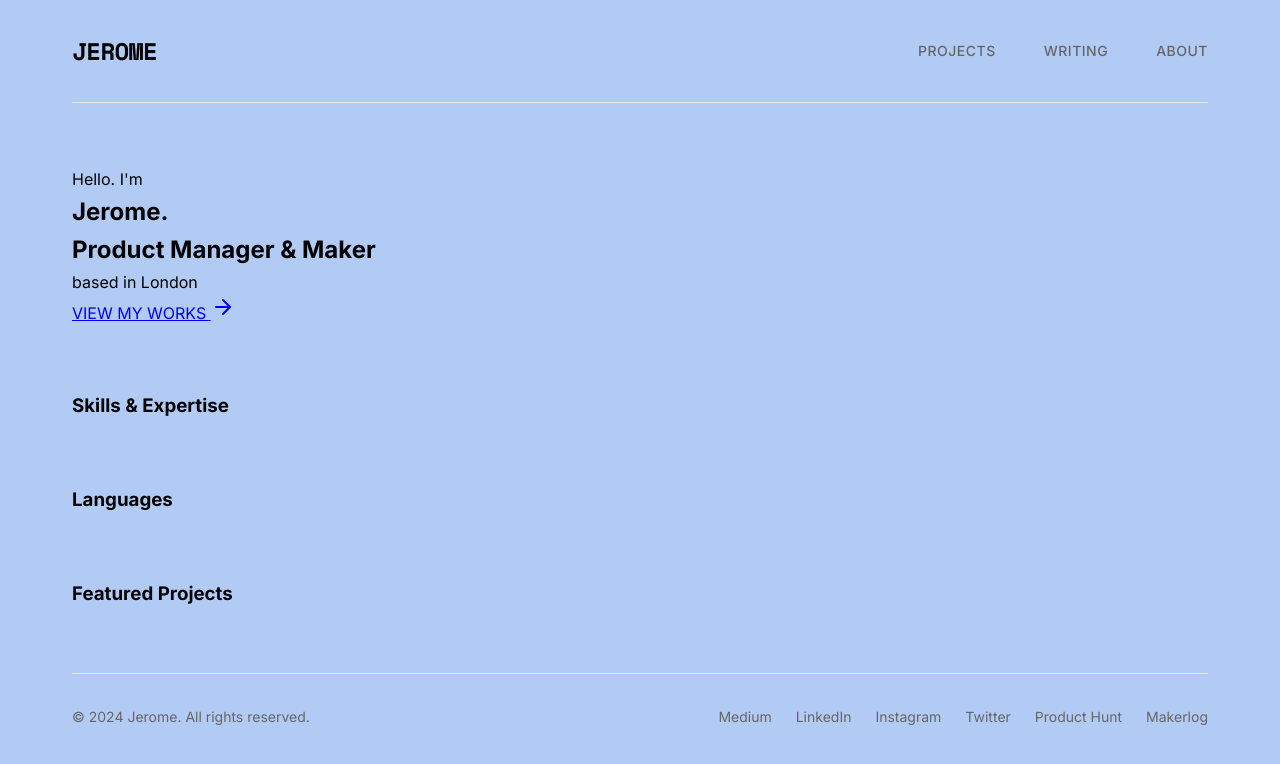
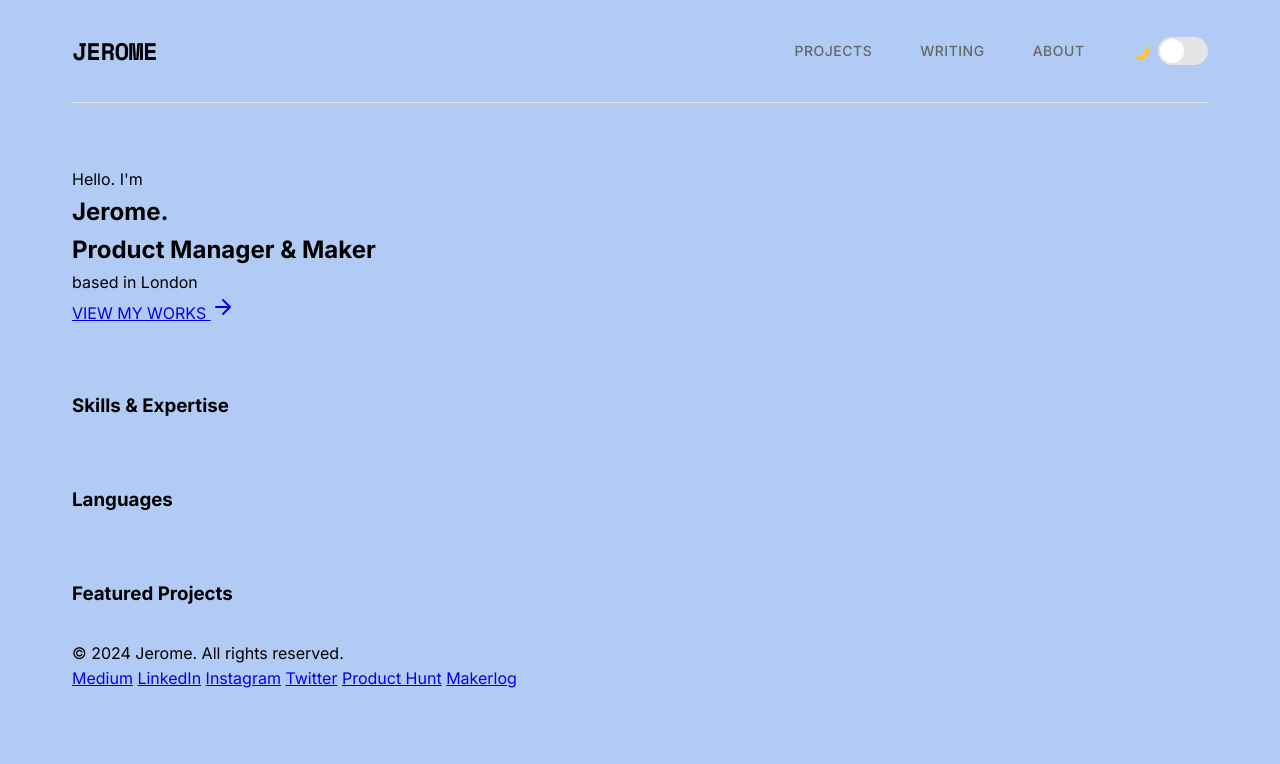
Before and after one commit to RomeQuite/finalOOP, a Django app: template myapp/templates/index.html in a window 1280 px wide. Shown: the top 764 px of the page. Run offline with Django 5.2, Linux system fonts and the light colour scheme; the template is opened without the code that fills it, so the values that code supplies are empty.

Commit message:
Add dark mode toggle with CSS variables and local storage persistence

```diff
--- a/myapp/templates/myapp/base.html
+++ b/myapp/templates/myapp/base.html
@@ -15,12 +15,35 @@
             box-sizing: border-box;
         }
 
+        :root {
+            --bg-primary: #b2cbf5;
+            --bg-secondary: #f5f5f5;
+            --text-primary: #000000;
+            --text-secondary: #666;
+            --border-color: #e5e5e5;
+            --card-bg: #ffffff;
+        }
+
+        html.dark-mode {
+            --bg-primary: #1a1a1a;
+            --bg-secondary: #2a2a2a;
+            --text-primary: #ffffff;
+            --text-secondary: #b0b0b0;
+            --border-color: #333333;
+            --card-bg: #ffffff;
+        }
+
         body {
             font-family: 'Inter', sans-serif;
-            background-color: #b2cbf5;
-            color: #000000;
+            background-color: var(--bg-primary);
+            color: var(--text-primary);
             line-height: 1.6;
             font-weight: 400;
+            transition: background-color 0.3s ease, color 0.3s ease;
+        }
+
+        html.dark-mode body {
+            color: var(--text-primary);
         }
 
         .container {
@@ -30,13 +53,51 @@
             padding: 0 2rem;
         }
 
+        /* ===== DARK MODE TOGGLE ===== */
+        .dark-mode-toggle {
+            display: flex;
+            align-items: center;
+            gap: 0.5rem;
+            cursor: pointer;
+            user-select: none;
+        }
+
+        .toggle-switch {
+            position: relative;
+            width: 50px;
+            height: 28px;
+            background-color: var(--border-color);
+            border-radius: 20px;
+            transition: background-color 0.3s ease;
+        }
+
+        .toggle-switch::after {
+            content: '';
+            position: absolute;
+            width: 24px;
+            height: 24px;
+            background-color: white;
+            border-radius: 50%;
+            top: 2px;
+            left: 2px;
+            transition: left 0.3s ease;
+        }
+
+        html.dark-mode .toggle-switch {
+            background-color: #4a4a4a;
+        }
+
+        html.dark-mode .toggle-switch::after {
+            left: 24px;
+        }
+
         /* ===== NAVIGATION ===== */
         .nav {
             display: flex;
             justify-content: space-between;
             align-items: center;
             padding: 2rem 0;
-            border-bottom: 1px solid #e5e5e5;
+            border-bottom: 1px solid var(--border-color);
             margin-bottom: 4rem;
         }
 
@@ -291,52 +356,49 @@
         }
 
         .newsletter-form .form-group {
-            margin-bottom: 1rem;
-        }
-
         .newsletter-form .email-input {
             width: 100%;
             padding: 0.75rem 1rem;
-            border: 1px solid #e5e5e5;
+            border: 1px solid var(--border-color);
+            background-color: var(--bg-primary);
+            color: var(--text-primary);
             font-family: 'Inter', sans-serif;
             font-size: 1rem;
         }
 
         .newsletter-form .email-input:focus {
             outline: none;
-            border-color: #000;
+            border-color: var(--text-primary);
         }
 
         .newsletter-form .subscribe-btn {
             width: 100%;
             padding: 0.75rem;
-            background-color: #000;
-            color: #fff;
+            background-color: var(--text-primary);
+            color: var(--bg-primary);
             border: none;
             font-family: 'Inter', sans-serif;
             font-size: 1rem;
             font-weight: 500;
             cursor: pointer;
-            transition: background-color 0.2s ease;
+            transition: opacity 0.2s ease;
         }
 
         .newsletter-form .subscribe-btn:hover {
-            background-color: #333;
-        }
-
+            opacity: 0.8;
         /* ===== FOOTER ===== */
         .footer {
             display: flex;
             justify-content: space-between;
             align-items: center;
             padding: 2rem 0;
-            border-top: 1px solid #e5e5e5;
+            border-top: 1px solid var(--border-color);
             margin-top: 4rem;
         }
 
         .copyright {
             font-size: 0.875rem;
-            color: #666;
+            color: var(--text-secondary);
         }
 
         .social-links {
@@ -345,10 +407,15 @@
         }
 
         .social-link {
-            color: #666;
+            color: var(--text-secondary);
             text-decoration: none;
             font-size: 0.875rem;
             transition: color 0.2s ease;
+        }
+
+        .social-link:hover {
+            color: var(--text-primary);
+        }   transition: color 0.2s ease;
         }
 
         .social-link:hover {
@@ -414,6 +481,28 @@
             }
         }
     </style>
+    <script>
+        // Dark mode initialization
+        function initDarkMode() {
+            const isDarkMode = localStorage.getItem('dark-mode') === 'true';
+            if (isDarkMode) {
+                document.documentElement.classList.add('dark-mode');
+            }
+        }
+
+        // Initialize on page load
+        document.addEventListener('DOMContentLoaded', initDarkMode);
+
+        // Also initialize immediately to prevent flash
+        initDarkMode();
+
+        function toggleDarkMode() {
+            const html = document.documentElement;
+            html.classList.toggle('dark-mode');
+            const isDarkMode = html.classList.contains('dark-mode');
+            localStorage.setItem('dark-mode', isDarkMode);
+        }
+    </script>
 </head>
 <body>
     <div class="container">
@@ -422,10 +511,16 @@
             <div class="logo">
                 <a href="{% url 'home' %}" style="text-decoration: none; color: inherit;">JEROME</a>
             </div>
-            <div class="nav-links">
-                <a href="{% url 'home' %}" class="nav-link {% if active_page == 'projects' %}active{% endif %}">PROJECTS</a>
-                <a href="{% url 'writing' %}" class="nav-link {% if active_page == 'writing' %}active{% endif %}">WRITING</a>
-                <a href="{% url 'about' %}" class="nav-link {% if active_page == 'about' %}active{% endif %}">ABOUT</a>
+            <div style="display: flex; gap: 3rem; align-items: center;">
+                <div class="nav-links">
+                    <a href="{% url 'home' %}" class="nav-link {% if active_page == 'projects' %}active{% endif %}">PROJECTS</a>
+                    <a href="{% url 'writing' %}" class="nav-link {% if active_page == 'writing' %}active{% endif %}">WRITING</a>
+                    <a href="{% url 'about' %}" class="nav-link {% if active_page == 'about' %}active{% endif %}">ABOUT</a>
+                </div>
+                <div class="dark-mode-toggle" onclick="toggleDarkMode()">
+                    <span style="font-size: 0.875rem;">🌙</span>
+                    <div class="toggle-switch"></div>
+                </div>
             </div>
         </nav>
 
```
Also changed, not shown: other parts of myapp/templates/myapp/base.html (+44 -40 lines).
